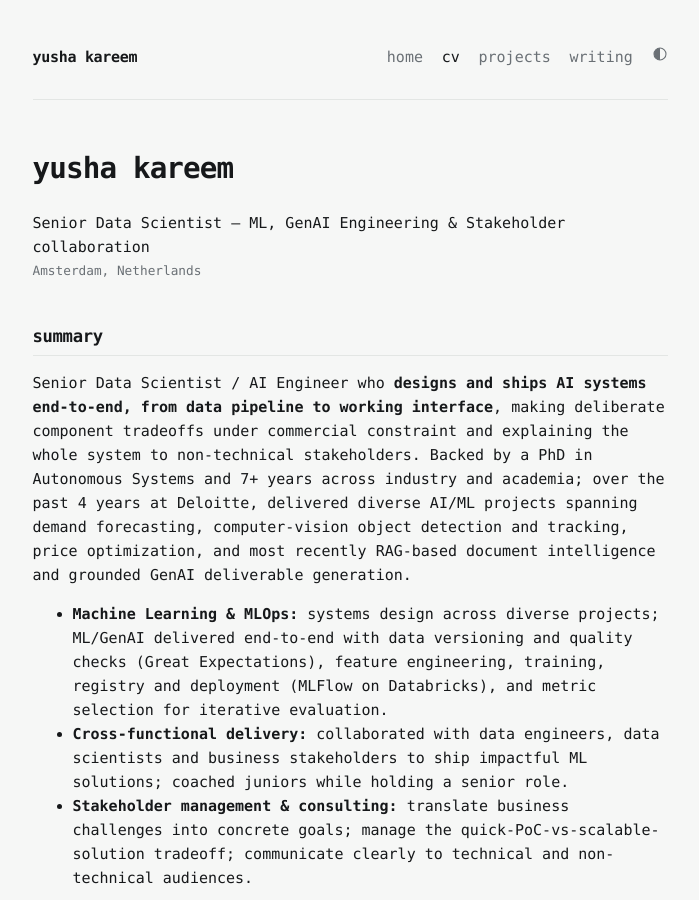
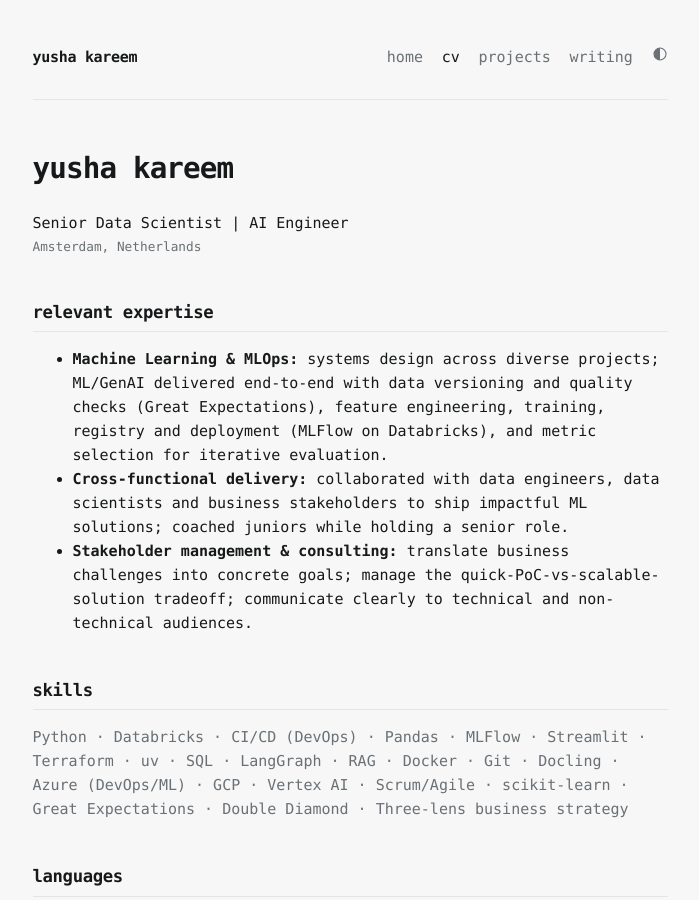
Before and after one commit to yushakareem/yushakareem.github.io, a Jekyll site: the page built from cv.md, in a window 1280 px wide and 900 px high. Shown: the whole window, without its empty margins (290-989 px from the left). Built offline with Jekyll 4.4.1, drawn with Linux system fonts in a browser that asks for light colours.

Commit message:
CV: tighten header and expertise section
- Subtitle -> "Senior Data Scientist | AI Engineer"
- Rename "summary" -> "relevant expertise"
- Drop the intro paragraph (already on the home page); keep the bullets

```diff
--- a/cv.md
+++ b/cv.md
@@ -7,12 +7,10 @@ permalink: /cv/
 <div class="cv">
 
 <h1>yusha kareem</h1>
-<p class="cv-subtitle">Senior Data Scientist — ML, GenAI Engineering &amp; Stakeholder collaboration</p>
+<p class="cv-subtitle">Senior Data Scientist | AI Engineer</p>
 <p class="cv-meta">Amsterdam, Netherlands</p>
 
-<h2>summary</h2>
-
-<p>Senior Data Scientist / AI Engineer who <strong>designs and ships AI systems end-to-end, from data pipeline to working interface</strong>, making deliberate component tradeoffs under commercial constraint and explaining the whole system to non-technical stakeholders. Backed by a PhD in Autonomous Systems and 7+ years across industry and academia; over the past 4 years at Deloitte, delivered diverse AI/ML projects spanning demand forecasting, computer-vision object detection and tracking, price optimization, and most recently RAG-based document intelligence and grounded GenAI deliverable generation.</p>
+<h2>relevant expertise</h2>
 
 <ul>
   <li><strong>Machine Learning &amp; MLOps:</strong> systems design across diverse projects; ML/GenAI delivered end-to-end with data versioning and quality checks (Great Expectations), feature engineering, training, registry and deployment (MLFlow on Databricks), and metric selection for iterative evaluation.</li>
```
